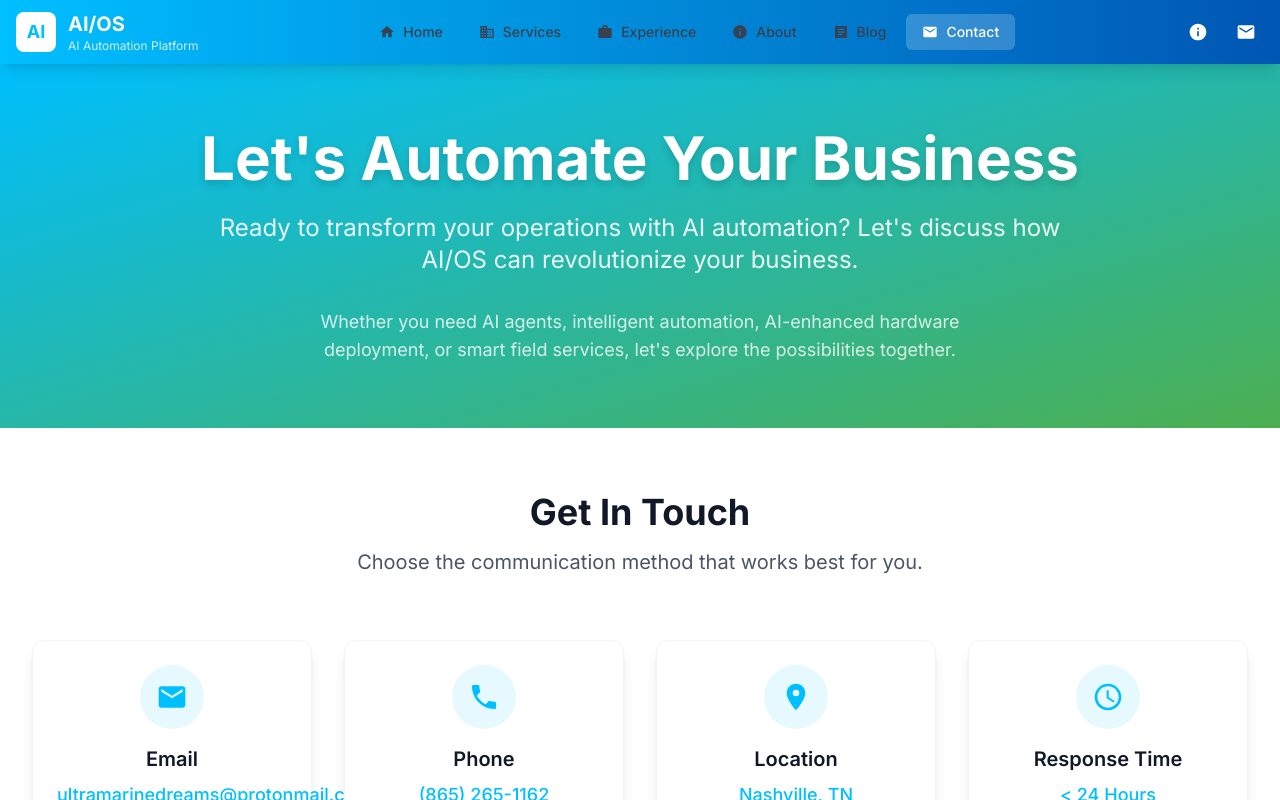
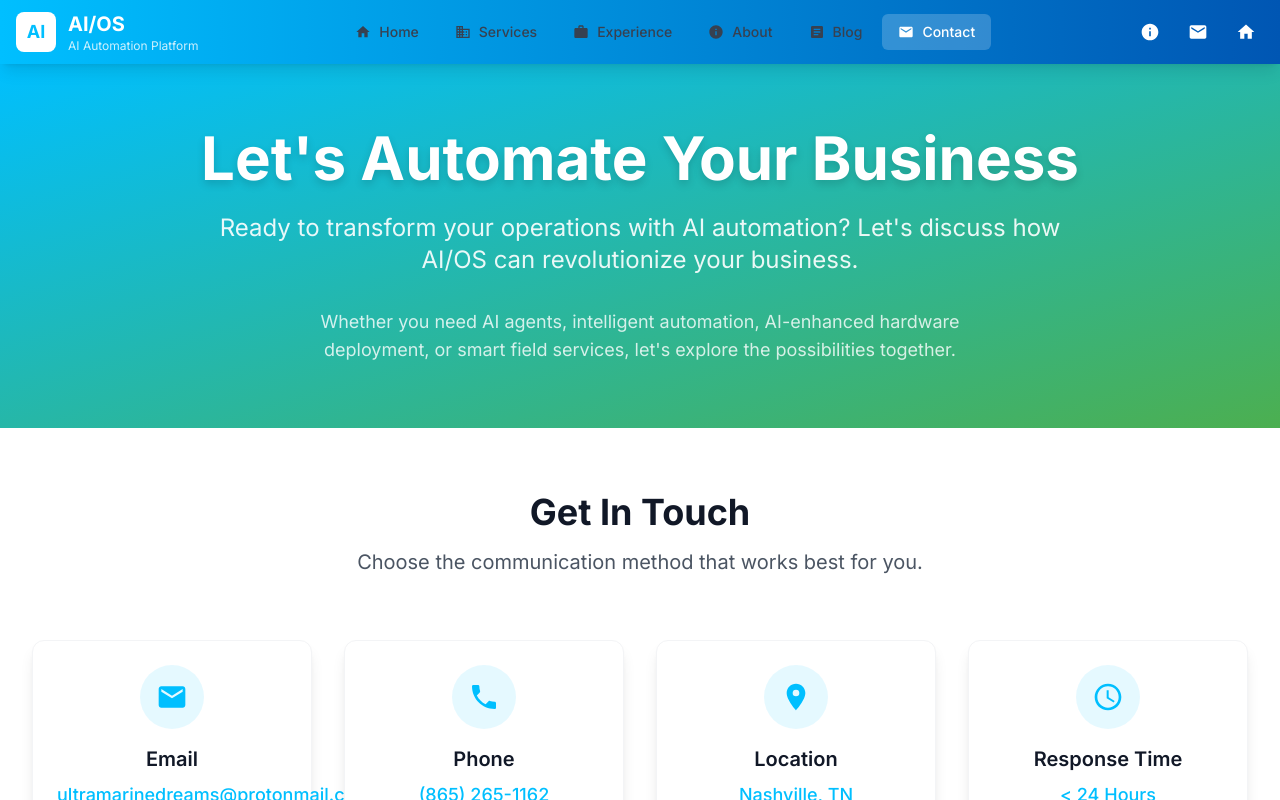
Before and after one commit to ladyblueumd/aios, a Next.js app: page /contact in a window 1280 px wide. Built offline with nearby package versions, Linux system fonts and the light colour scheme.

Commit message:
Add return home button to header - Added home icon button to the right of contact email in system tray - Button appears on both desktop and mobile versions - Includes hover effects and proper tooltips - Provides easy navigation back to homepage from any page

```diff
--- a/src/components/Header.tsx
+++ b/src/components/Header.tsx
@@ -89,6 +89,13 @@ const Header = () => {
             >
               <MdEmail className="w-5 h-5 text-white" />
             </Link>
+            <Link
+              href="/"
+              className="p-2 rounded-full hover:bg-white/10 transition-colors"
+              title="Return Home"
+            >
+              <MdHome className="w-5 h-5 text-white" />
+            </Link>
           </div>
 
           {/* Mobile Menu Button */}
@@ -150,6 +157,14 @@ const Header = () => {
                     <MdEmail className="w-6 h-6 text-white" />
                     <span className="text-xs text-white/80">Contact</span>
                   </Link>
+                  <Link
+                    href="/"
+                    onClick={() => setIsMobileMenuOpen(false)}
+                    className="flex flex-col items-center space-y-1 p-2 rounded-lg hover:bg-white/10 transition-colors"
+                  >
+                    <MdHome className="w-6 h-6 text-white" />
+                    <span className="text-xs text-white/80">Home</span>
+                  </Link>
                 </div>
               </div>
             </div>
```
